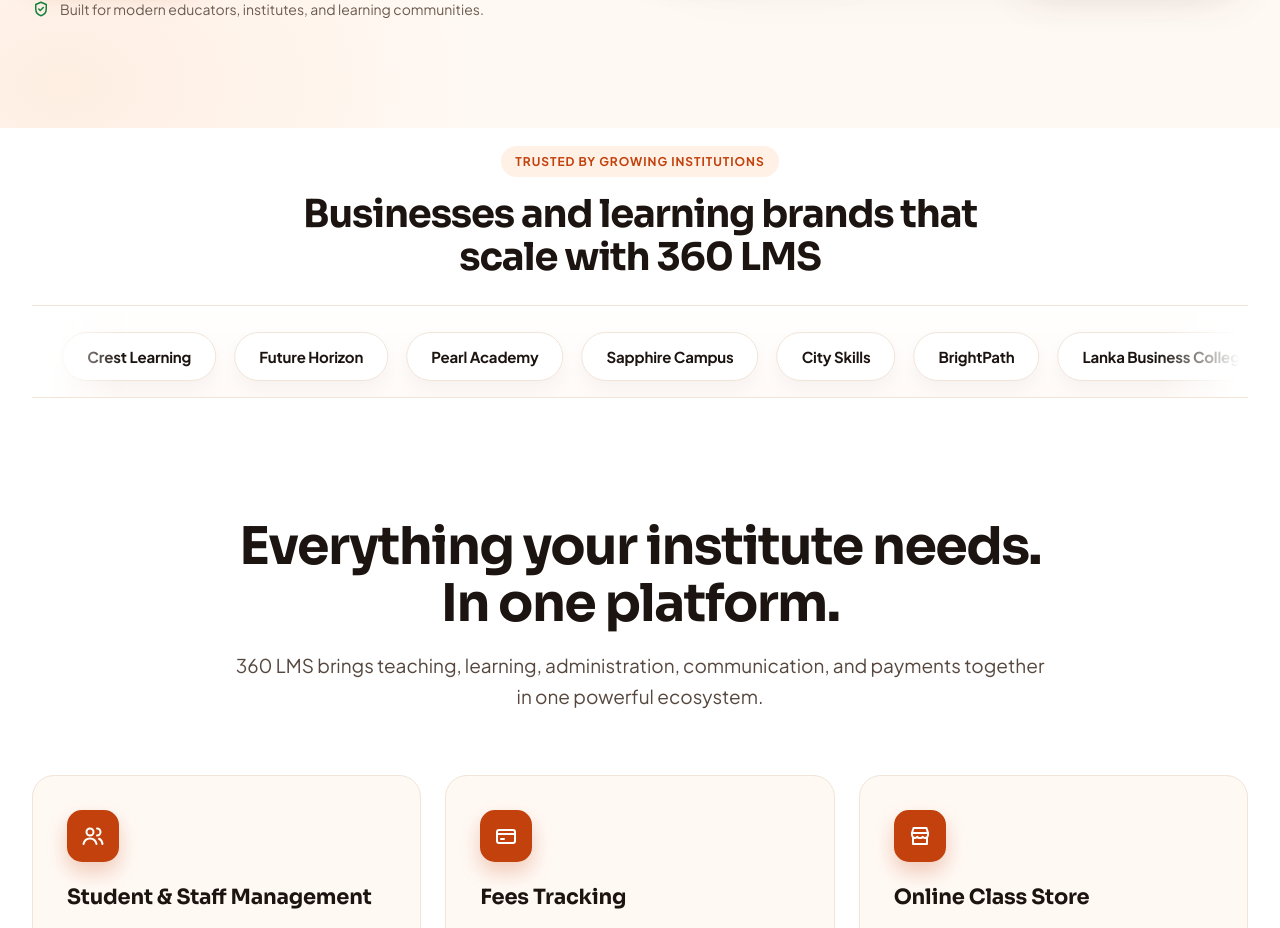
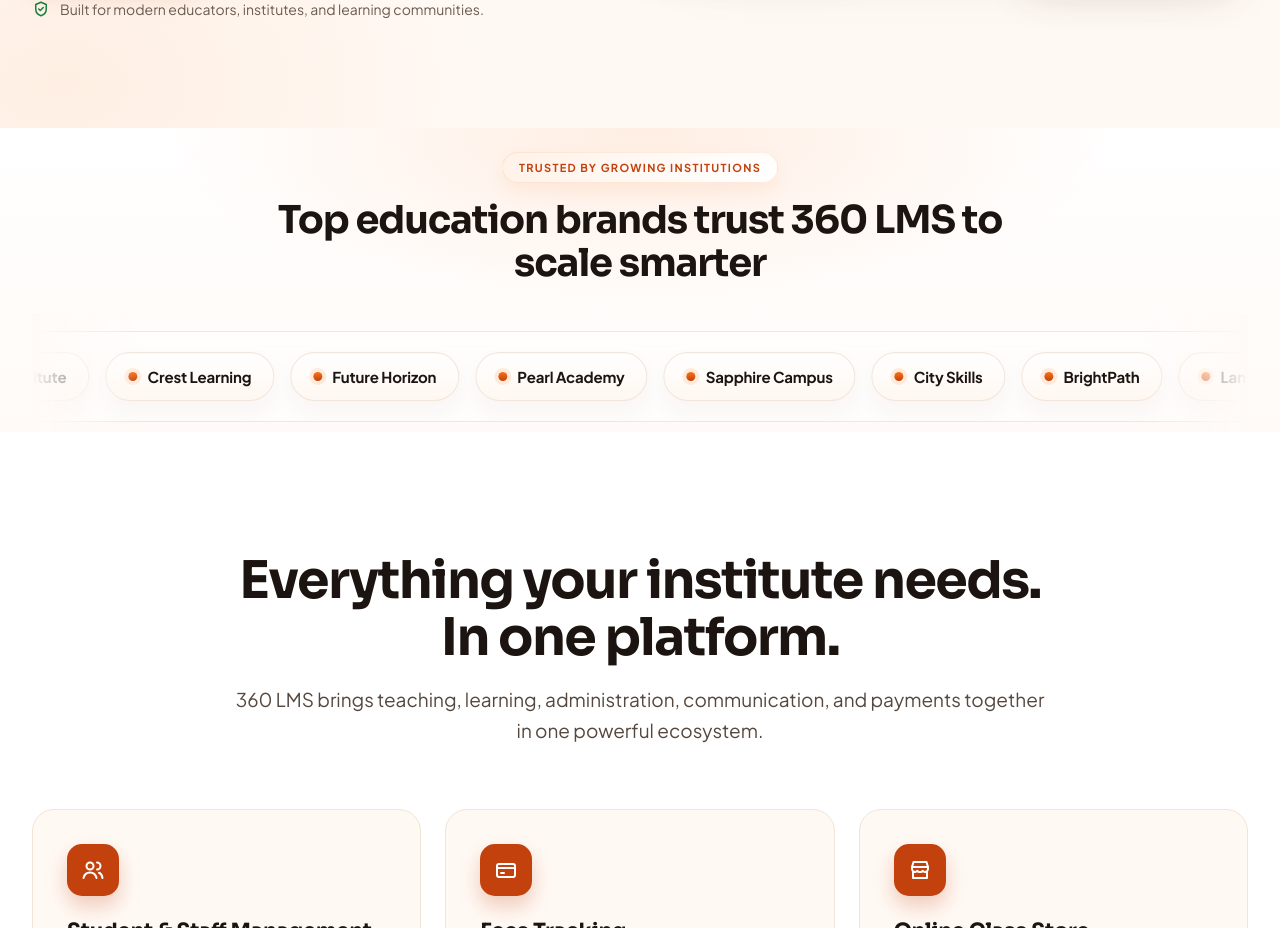
Before and after one commit to RansikaSeniya/360-lms, a React (Vite) app: page / in a window 1280 px wide. Shown: the part 834-1762 px from the top of the page. Built offline with nearby package versions, Linux system fonts and the light colour scheme.

Commit message:
add some stylish to it

```diff
--- a/src/components/BusinessCarousel.jsx
+++ b/src/components/BusinessCarousel.jsx
@@ -17,19 +17,22 @@
       <div className="wrap">
         <div className="business-header">
           <span className="eyebrow">Trusted by growing institutions</span>
-          <h2>Businesses and learning brands that scale with 360 LMS</h2>
+          <h2>Top education brands trust 360 LMS to scale smarter</h2>
         </div>
 
+        <div className="marquee-shell">
           <div className="marquee" aria-hidden="true">
             <div className="marquee-track">
               {[...brands, ...brands].map((name, index) => (
                 <span className="marquee-item" key={`${name}-${index}`}>
+                  <span className="marquee-dot" />
                   {name}
                 </span>
               ))}
             </div>
           </div>
         </div>
+      </div>
     </section>
   )
 }
--- a/src/index.css
+++ b/src/index.css
@@ -112,16 +112,21 @@
 .f-online{right:10px;bottom:0}
 
 /* Business carousel */
-.business-strip{padding:18px 0 0;background:var(--white)}
-.business-header{text-align:center;max-width:760px;margin:0 auto 26px}
-.eyebrow{display:inline-block;padding:8px 14px;border-radius:999px;background:var(--orange-soft);color:var(--orange-strong);font-size:12px;font-weight:700;letter-spacing:.08em;text-transform:uppercase}
-.business-header h2{font-size:clamp(28px,3vw,42px);line-height:1.12;font-weight:700;margin-top:16px}
-.marquee{position:relative;overflow:hidden;padding:18px 0 8px;border-top:1px solid var(--line);border-bottom:1px solid var(--line);background:linear-gradient(180deg,#fff,#fffaf7)}
-.marquee::before,.marquee::after{content:"";position:absolute;top:0;bottom:0;width:90px;z-index:2;pointer-events:none}
-.marquee::before{left:0;background:linear-gradient(90deg,#fff 10%,rgba(255,255,255,0))}
-.marquee::after{right:0;background:linear-gradient(270deg,#fff 10%,rgba(255,255,255,0))}
-.marquee-track{display:flex;gap:18px;align-items:center;white-space:nowrap;width:max-content;padding:8px 0;animation:marquee 24s linear infinite}
-.marquee-item{display:inline-flex;align-items:center;justify-content:center;padding:14px 24px;border-radius:999px;border:1px solid var(--line);background:#fff;color:var(--ink);font-size:15px;font-weight:700;letter-spacing:-.01em;box-shadow:0 8px 18px rgba(60,30,10,.04)}
+.business-strip{padding:24px 0 0;background:
+  radial-gradient(800px 300px at 50% 0%,rgba(249,115,22,.12),transparent 60%),
+  linear-gradient(180deg,#fff 0%,#fffaf7 100%)}
+.business-header{text-align:center;max-width:760px;margin:0 auto 28px}
+.eyebrow{display:inline-block;padding:8px 16px;border-radius:999px;background:linear-gradient(135deg,#fff2e8,#fff);color:var(--orange-strong);font-size:11px;font-weight:800;letter-spacing:.12em;text-transform:uppercase;border:1px solid rgba(249,115,22,.12);box-shadow:0 8px 18px rgba(249,115,22,.09)}
+.business-header h2{font-size:clamp(28px,3vw,42px);line-height:1.12;font-weight:700;margin-top:16px;color:var(--ink)}
+.marquee-shell{position:relative;padding:18px 0 10px}
+.marquee-shell::before,.marquee-shell::after{content:"";position:absolute;top:0;bottom:0;width:110px;z-index:3;pointer-events:none}
+.marquee-shell::before{left:0;background:linear-gradient(90deg,#fffaf7 0%,rgba(255,250,247,0) 100%)}
+.marquee-shell::after{right:0;background:linear-gradient(270deg,#fffaf7 0%,rgba(255,250,247,0) 100%)}
+.marquee{position:relative;overflow:hidden;padding:12px 0;border-top:1px solid rgba(241,228,216,.9);border-bottom:1px solid rgba(241,228,216,.9);background:rgba(255,255,255,.5);backdrop-filter:blur(8px)}
+.marquee-track{display:flex;gap:16px;align-items:center;white-space:nowrap;width:max-content;padding:8px 0;animation:marquee 26s linear infinite}
+.marquee-item{display:inline-flex;align-items:center;justify-content:center;gap:10px;padding:14px 22px;border-radius:999px;border:1px solid rgba(241,228,216,.9);background:linear-gradient(180deg,rgba(255,255,255,.96),rgba(255,247,240,.92));color:var(--ink);font-size:15px;font-weight:700;letter-spacing:-.01em;box-shadow:0 10px 24px rgba(60,30,10,.04);transition:transform .25s ease,box-shadow .25s ease,border-color .25s ease}
+.marquee-item:hover{transform:translateY(-2px);border-color:rgba(249,115,22,.3);box-shadow:0 14px 30px rgba(194,65,12,.08)}
+.marquee-dot{width:9px;height:9px;border-radius:50%;background:linear-gradient(180deg,var(--orange),var(--orange-strong));box-shadow:0 0 0 4px rgba(249,115,22,.12)}
 @keyframes marquee{from{transform:translateX(0)}to{transform:translateX(-50%)}}
 
 /* Sections */
```
Lines whose indentation alone changed are shown as unchanged.
